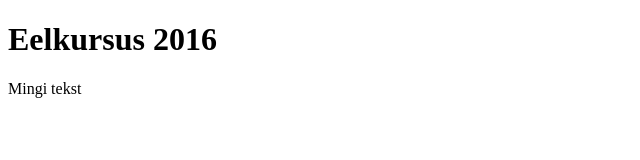
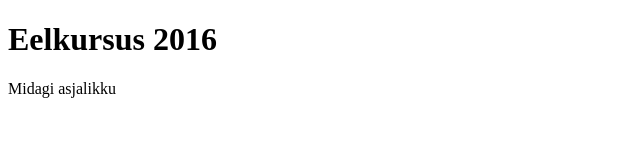
Before and after one commit to PiretSp/Katsetus, a plain HTML site: page index.html in a window 1280 px wide. Shown: the full height of the page, 0-640 px from the left. Drawn offline with Linux system fonts and the light colour scheme.

Commit message:
midagi asjalikku

```diff
--- a/index.html
+++ b/index.html
@@ -4,5 +4,5 @@
 	<title>Eelkursus 2016</title>
 </head>
 	<h1>Eelkursus 2016</h1>
-	<p>Mingi tekst</p>
+	<p>Midagi asjalikku</p>
 </html>
```
